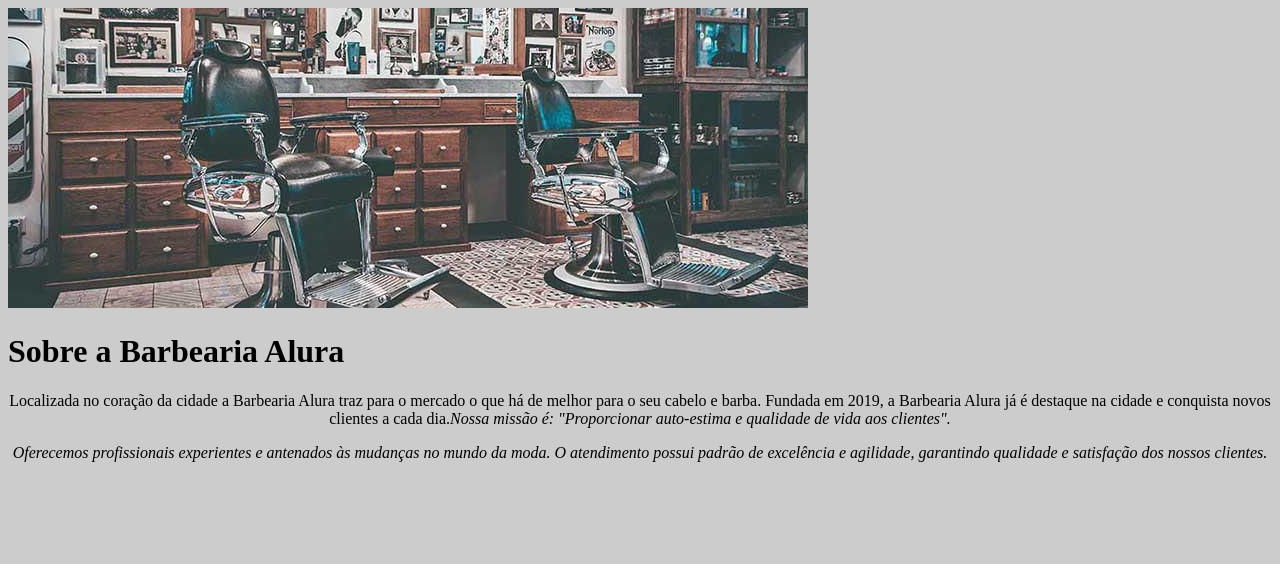
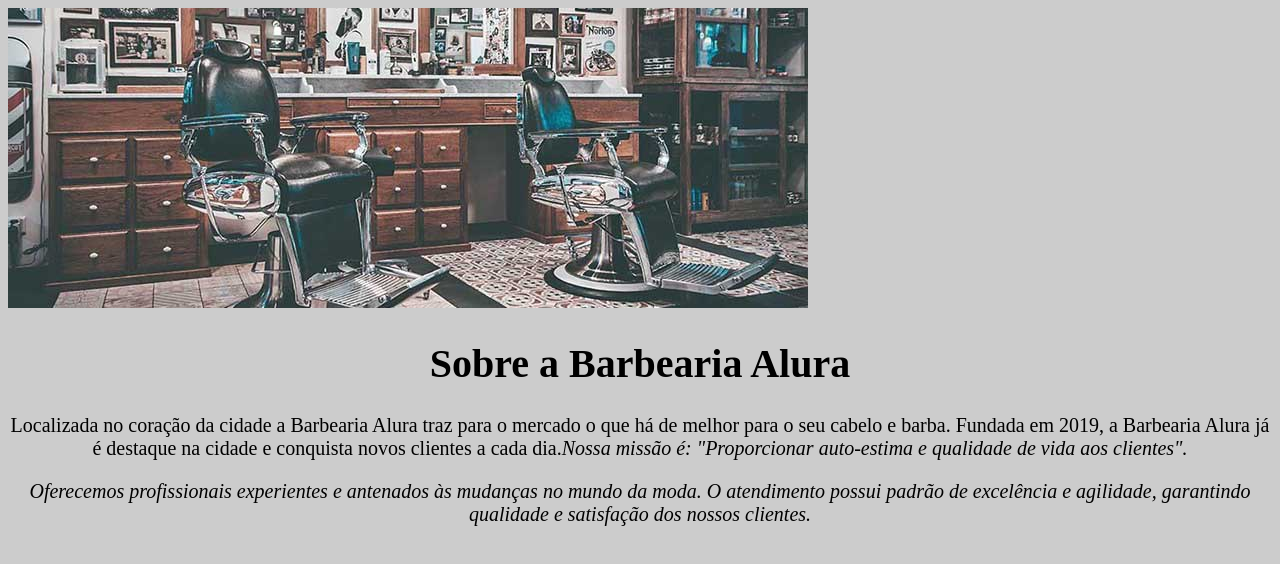
Before and after one commit to jani20061204/primeiro-repositorio, a plain HTML site: page aula14.html in a window 1280 px wide. Drawn offline with Linux system fonts and the light colour scheme.

Commit message:
Update style.css

```diff
--- a/style.css
+++ b/style.css
@@ -1,5 +1,9 @@
 body {
    background: #cccccc;
+}
+
+h1 {
+   text-align:center;
 }
 
 p {
@@ -9,3 +13,7 @@ p {
 em strong {
    color: red;
 }
+
+#missao{
+   font-size:20px
+}
```
